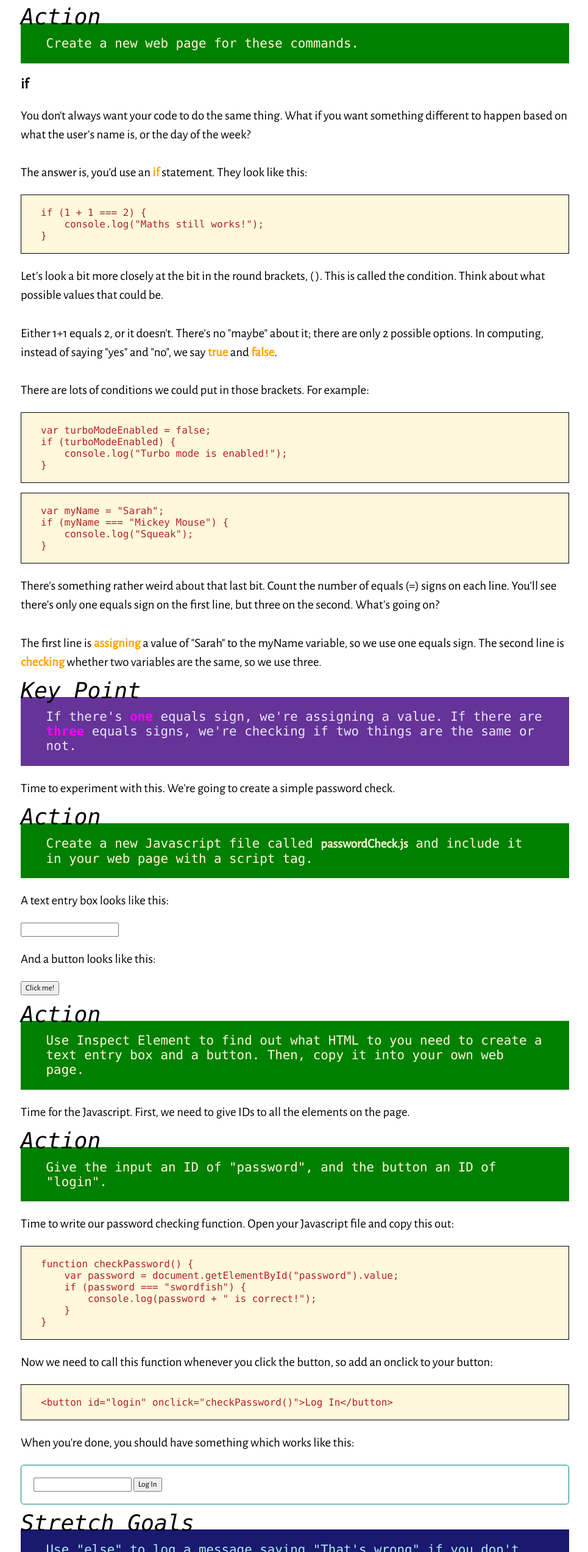
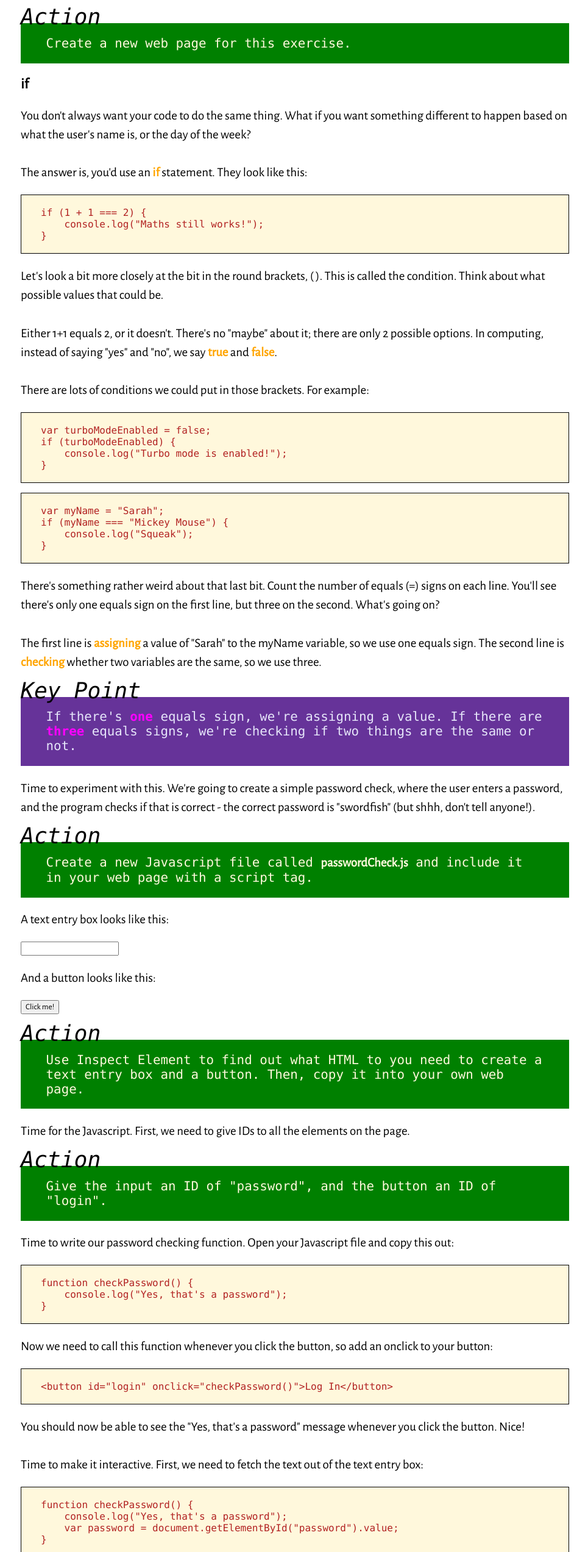
Before and after one commit to Binney/how-to-quizwire, a plain HTML site: page lesson5.html in a window 1280 px wide. Shown: the part 255-2800 px from the top of the page at 61% size, without its empty margins (156-1121 px from the left). Drawn offline with nearby package versions, Linux system fonts and the light colour scheme.

Commit message:
Finish off lesson 5

```diff
--- a/lesson5.html
+++ b/lesson5.html
@@ -13,7 +13,7 @@
 
         <p>We'll now cover three features of programming languages which are very useful: if, for, and while.</p>
 
-        <div class="actions">Create a new web page for these commands.</div>
+        <div class="actions">Create a new web page for this exercise.</div>
 
         <h2>if</h2>
         <p>You don't always want your code to do the same thing. What if you want something different to happen based on what the user's name is, or the day of the week?
@@ -56,7 +56,7 @@ if (myName === "Mickey Mouse") {
             If there are <span class="keyword">three</span> equals signs, we're checking if two things are the same or not.
         </div>
 
-        <p>Time to experiment with this. We're going to create a simple password check.</p>
+        <p>Time to experiment with this. We're going to create a simple password check, where the user enters a password, and the program checks if that is correct - the correct password is "swordfish" (but shhh, don't tell anyone!).</p>
 
         <div class="actions">Create a new Javascript file called <b>passwordCheck.js</b> and include it in your web page with a script tag.</div>
 
@@ -75,10 +75,7 @@ if (myName === "Mickey Mouse") {
 
         <div class="code">
 function checkPassword() {
-    var password = document.getElementById("password").value;
-    if (password === "swordfish") {
-        console.log(password + " is correct!");
-    }
+    console.log("Yes, that's a password");
 }
         </div>
 
@@ -86,6 +83,30 @@ function checkPassword() {
 
         <div class="code">
 &lt;button id="login" onclick="checkPassword()"&gt;Log In&lt;/button&gt;
+        </div>
+
+        <p>You should now be able to see the "Yes, that's a password" message whenever you click the button. Nice!
+
+            Time to make it interactive. First, we need to fetch the text out of the text entry box:
+        </p>
+
+        <div class="code">
+function checkPassword() {
+    console.log("Yes, that's a password");
+    var password = document.getElementById("password").value;
+}
+        </div>
+
+        <p>And now we need an if check to see if the password is correct:</p>
+
+        <div class="code">
+function checkPassword() {
+    console.log("Yes, that's a password");
+    var password = document.getElementById("password").value;
+    if (password === "swordfish") {
+        console.log(password + " is correct!");
+    }
+}
         </div>
 
         <p>When you're done, you should have something which works like this:</p>
--- a/main.js
+++ b/main.js
@@ -5,6 +5,7 @@ function writeMessage(message) {
 }
 
 function checkPassword() {
+    writeMessage("Yes, that's a password");
     var password = document.getElementById("password").value;
     if (password === "swordfish") {
         writeMessage(password + " is correct!");
```
